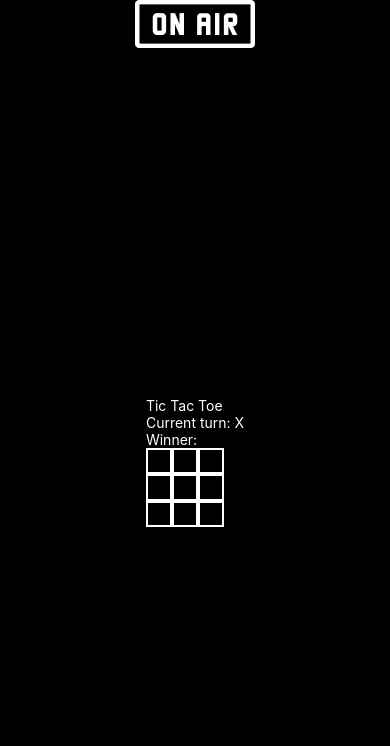
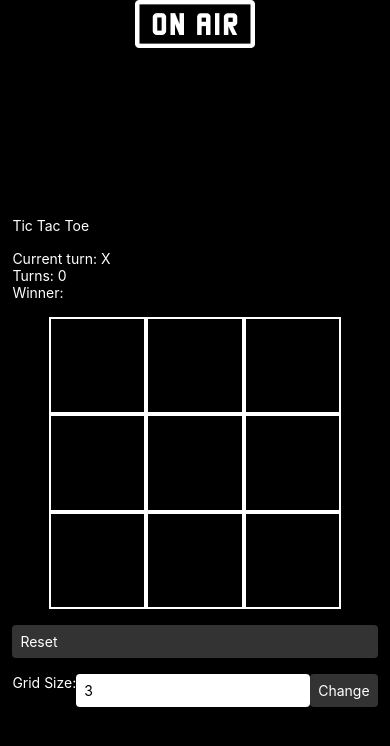
Before and after one commit to littlefinger42/react-native-tic-tac-toe, a React Native app: screen / in a window 390 px wide. Shown: the top 746 px of the page. Built offline with nearby package versions, Linux system fonts and the light colour scheme.

Commit message:
Created board reset and game size changer

```diff
--- a/src/components/board.tsx
+++ b/src/components/board.tsx
@@ -1,21 +1,23 @@
 import React from "react";
 import { StyleSheet, View } from "react-native";
 
-import { Player, Grid, SquarePressPayload } from "../types";
+import { Grid, SquarePressPayload } from "../types";
 import { Square } from "../components/square";
 
 interface LayoutProps {
   grid: Grid;
   onSquarePress: (payload: SquarePressPayload) => void;
+  disabled?: boolean;
 }
 
-const Board = ({ grid, onSquarePress }: LayoutProps) => {
+const Board = ({ grid, onSquarePress, disabled }: LayoutProps) => {
   return (
     <View style={[styles.board]}>
       {grid.map((_, row) =>
         grid[row].map((cellValue, column) => (
           <Square
             active={cellValue}
+            disabled={!!disabled}
             onPress={() => onSquarePress({ row, column })}
             key={`square_${row}_${column}`}
             widthPercentage={100 / grid.length} //If i was using styled-components, i would add additional styling to this component instead of passing this prop
--- a/src/components/game.tsx
+++ b/src/components/game.tsx
@@ -2,24 +2,43 @@ import React from "react";
 import { StyleSheet, Text, View } from "react-native";
 import { useSelector, useDispatch } from "react-redux";
 
-import { doTurn } from "../store/reducers/game";
+import { doTurn, reset, setGameSize } from "../store/reducers/game";
 import { RootState } from "../store";
-import { colors } from "../utils/theme";
+import { colors, sizes } from "../utils/theme";
 import { Board } from "./board";
+import { Button } from "./button";
+import { GridSizeInput } from "./gridSizeInput";
 
 const Game = () => {
-  const { turn, grid, winner } = useSelector((state: RootState) => state.game);
+  const { turn, turns, grid, winner, size } = useSelector(
+    (state: RootState) => state.game
+  );
   const dispatch = useDispatch();
 
   return (
     <View>
       <Text style={styles.text}>Tic Tac Toe</Text>
+      <View style={styles.sectionWrapper}>
         <Text style={styles.text}>Current turn: {turn}</Text>
+        <Text style={styles.text}>Turns: {turns}</Text>
         <Text style={styles.text}>Winner: {winner}</Text>
+      </View>
+      <View style={styles.gameWrapper}>
         <Board
           onSquarePress={(payload) => dispatch(doTurn(payload))}
           grid={grid}
+          disabled={!!winner}
         />
+      </View>
+      <View style={styles.sectionWrapper}>
+        <Button onPress={() => dispatch(reset())} label="Reset" />
+      </View>
+      <View style={styles.sectionWrapper}>
+        <GridSizeInput
+          initialGridSize={size}
+          onChange={(gridSize) => dispatch(setGameSize(gridSize))}
+        />
+      </View>
     </View>
   );
 };
@@ -28,6 +47,13 @@ const styles = StyleSheet.create({
   text: {
     color: colors.text,
   },
+  sectionWrapper: {
+    marginTop: sizes.lvl2,
+  },
+  gameWrapper: {
+    marginTop: sizes.lvl2,
+    alignItems: "center",
+  },
 });
 
 export { Game };
--- a/src/components/square.tsx
+++ b/src/components/square.tsx
@@ -13,9 +13,15 @@ interface SquareProps {
   onPress: (event: GestureResponderEvent) => void;
   active?: Player;
   widthPercentage: number;
+  disabled?: boolean;
 }
 
-const Square = ({ onPress, active, widthPercentage }: SquareProps) => {
+const Square = ({
+  onPress,
+  active,
+  widthPercentage,
+  disabled,
+}: SquareProps) => {
   return (
     <TouchableOpacity
       style={[
@@ -28,7 +34,7 @@ const Square = ({ onPress, active, widthPercentage }: SquareProps) => {
         },
       ]}
       onPress={onPress}
-      disabled={!!active}
+      disabled={!!active || !!disabled}
     >
       <Text>{active}</Text>
     </TouchableOpacity>
--- a/src/store/reducers/game.ts
+++ b/src/store/reducers/game.ts
@@ -4,20 +4,29 @@ import { Player, SquarePressPayload, Grid, Row } from "../../types";
 
 interface GameState {
   turn: Player;
+  turns: number;
   size: number;
   grid: Grid;
   winner: Player | undefined;
 }
 
+function generateGrid(size: number) {
+  var arr: (Player | undefined)[][] = [];
+  for (let i = 0; i < size; i++) {
+    arr[i] = [];
+    for (let j = 0; j < size; j++) {
+      arr[i][j] = undefined;
+    }
+  }
+  return arr;
+}
+
 const initialState: GameState = {
   turn: Player.X,
+  turns: 0,
   size: 3,
   winner: undefined,
-  grid: [
-    [undefined, undefined, undefined],
-    [undefined, undefined, undefined],
-    [undefined, undefined, undefined],
-  ],
+  grid: generateGrid(3),
 };
 
 const rowMatch = (grid: Grid) => {
@@ -72,6 +81,8 @@ export const gameSlice = createSlice({
   initialState,
   reducers: {
     doTurn: (state, action: PayloadAction<SquarePressPayload>) => {
+      if (state.winner) return;
+
       const { row, column } = action.payload;
 
       state.grid = Object.assign([...state.grid], {
@@ -81,16 +92,23 @@ export const gameSlice = createSlice({
       });
 
       state.turn = state.turn === Player.X ? Player.O : Player.X;
-
+      state.turns = state.turns + 1;
       state.winner = checkForWinner(state.grid);
     },
     setGameSize: (state, action: PayloadAction<number>) => {
       state.size = action.payload;
-      // TODO: change grid 2d array to correct size
+      state.turns = 0;
+      state.turn = Player.X;
+      state.grid = generateGrid(action.payload);
+    },
+    reset: (state) => {
+      state.turns = 0;
+      state.turn = Player.X;
+      state.grid = generateGrid(state.size);
     },
   },
 });
 
-export const { doTurn } = gameSlice.actions;
+export const { doTurn, reset, setGameSize } = gameSlice.actions;
 
 export default gameSlice.reducer;
--- a/src/utils/theme.ts
+++ b/src/utils/theme.ts
@@ -6,11 +6,20 @@ const colors = {
     active: "#899",
     inactive: "#000",
   },
+  button: {
+    background: "#333",
+    text: "#fff",
+  },
+  input: {
+    background: "#fff",
+    text: "#000",
+  },
 };
 
 const baseSize = 8;
 const sizeByFactor = (factor: number) => factor * baseSize;
 const sizes = {
+  formControlPadding: sizeByFactor(1),
   sizeByFactor,
   lvl0: sizeByFactor(0.5), // 0.5 * 8px = 4px;
   lvl1: sizeByFactor(1), // 1 * 8px = 8px;
```
Lines whose indentation alone changed are shown as unchanged.
